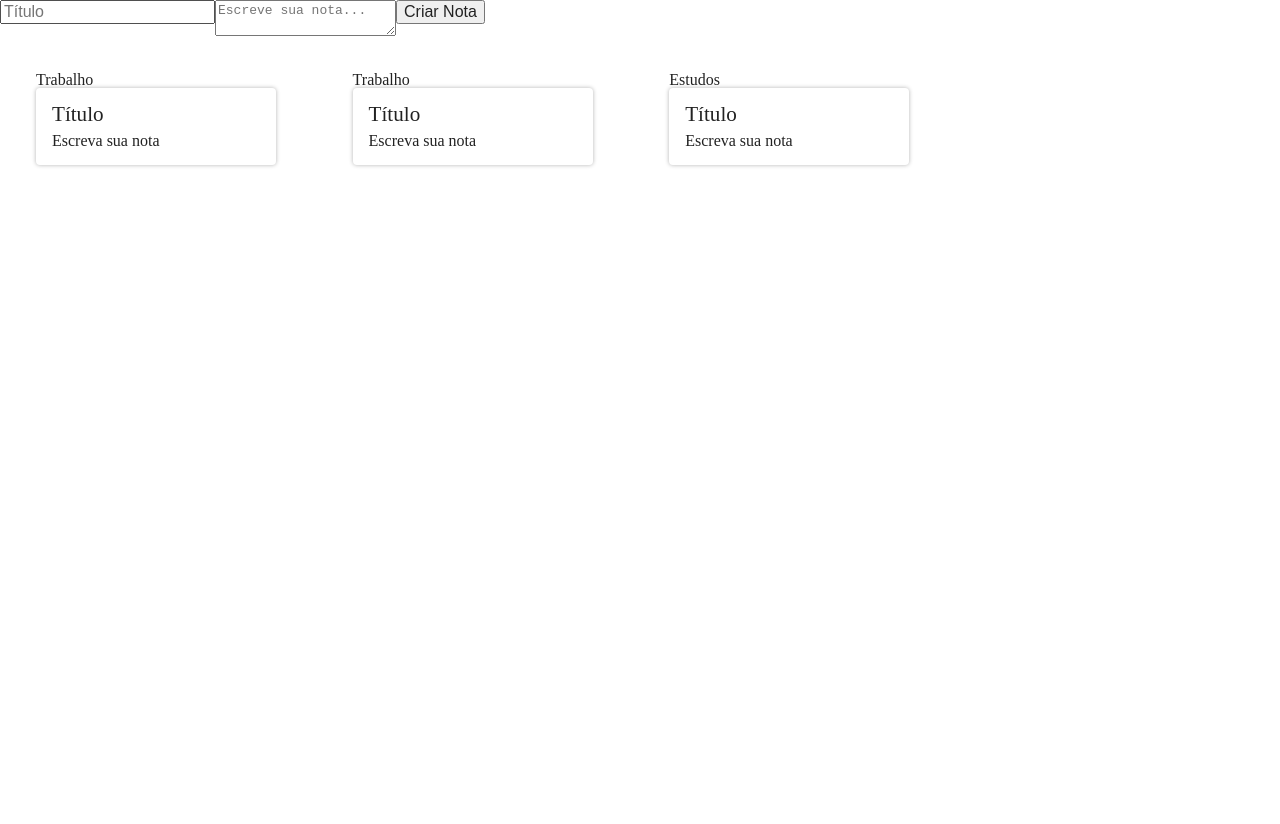
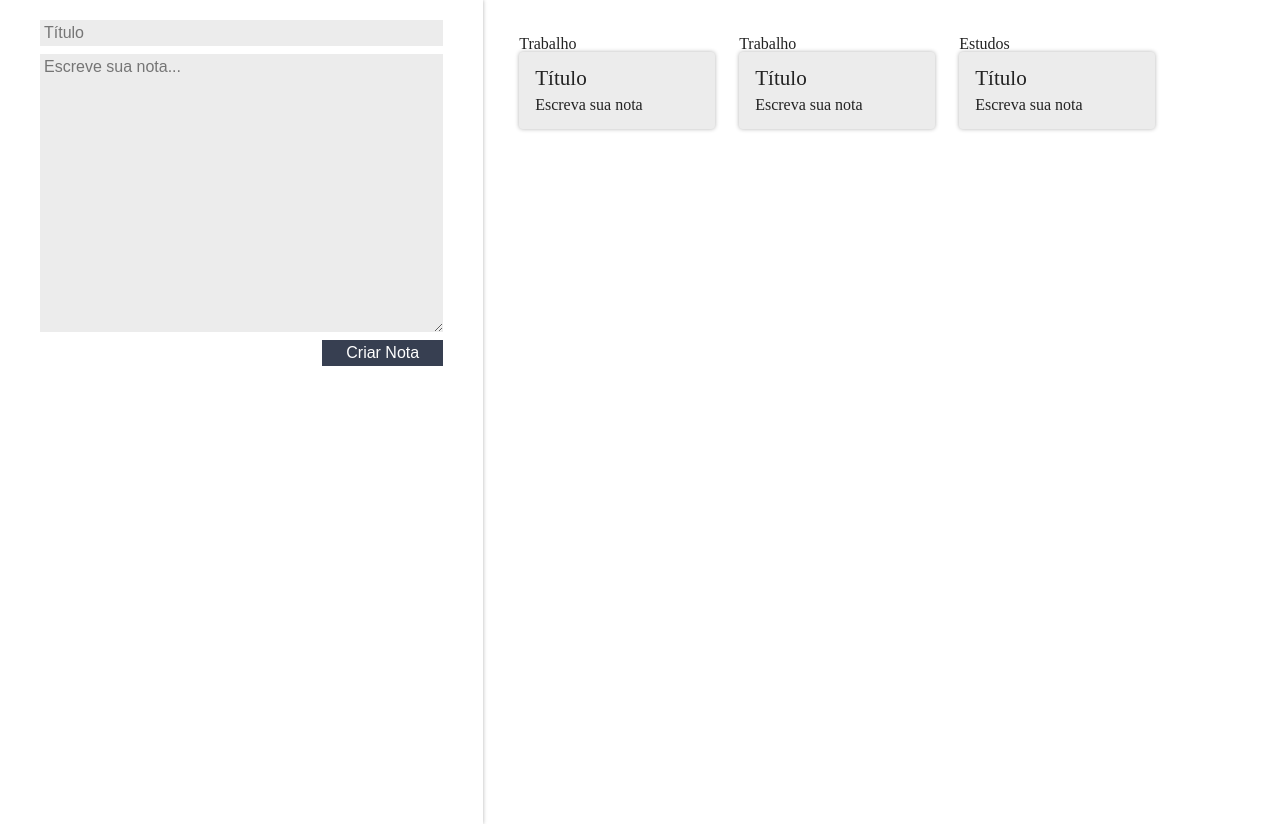
Before and after one commit to Iuri-Ribeiro/alura-react-ceep, a React (Create React App) app: page / in a window 1280 px wide. Before the commit the page ends 800 px from the top, so only its background shows below. Built offline with nearby package versions, Linux system fonts and the light colour scheme.

Commit message:
Aula 03.05 Organizando projeto

```diff
--- a/src/App.js
+++ b/src/App.js
@@ -1,12 +1,14 @@
 import React, { Component } from 'react';
-import ListaDeNotas from './components/ListaDeNotas/ListaDeNotas.jsx';
-import FormularioCadastro from './components/FormularioCadastro/FormularioCadastro.jsx';
+import ListaDeNotas from './components/ListaDeNotas';
+import FormularioCadastro from './components/FormularioCadastro';
+import './assets/index.css';
+import './assets/App.css';
 
 class App extends Component {
 
   render() {
     return (
-      <section>
+      <section className="conteudo">
         <FormularioCadastro />
         <ListaDeNotas />
       </section>
--- /dev/null
+++ b/src/assets/App.css
@@ -0,0 +1,11 @@
+.conteudo {
+    display: flex;
+  }
+
+  :root {
+    --primaria: #58a4b0;
+    --secundaria: #373f51;
+    --secundaria-ativa: #cccccc;
+    --fundo: #ffffff;
+    --fundo-detalhes: #ececec;
+  }
--- /dev/null
+++ b/src/components/CardNota/index.js
@@ -0,0 +1,3 @@
+import CardNota from './CardNota';
+
+export default CardNota;
--- a/src/components/FormularioCadastro/FormularioCadastro.jsx
+++ b/src/components/FormularioCadastro/FormularioCadastro.jsx
@@ -1,13 +1,14 @@
 import React, { Component } from 'react';
+import './estilo.css';
 
 class FormularioCadastro extends Component {
     state = {}
     render() {
         return (
-            <form>
-                <input type="text" placeholder="Título"></input>
-                <textarea placeholder="Escreve sua nota..." />
-                <button>Criar Nota</button>
+            <form className="form-cadastro">
+                <input type="text" placeholder="Título" className="form-cadastro_input"></input>
+                <textarea rows={15} placeholder="Escreve sua nota..." className="form-cadastro_input" />
+                <button className="form-cadastro_input form-cadastro_submit">Criar Nota</button>
             </form>
         );
     }
--- /dev/null
+++ b/src/components/FormularioCadastro/estilo.css
@@ -0,0 +1,29 @@
+.form-cadastro {
+  flex-grow: 2;
+  box-shadow: 0 0 4px rgba(0, 0, 0, 0.3);
+  z-index: 1;
+  min-height: 100vh;
+  display: flex;
+  flex-direction: column;
+  padding: 12px 40px;
+}
+.form-cadastro_input {
+  margin-top: 8px;
+  padding: 4px;
+  border: none;
+  background-color: var(--fundo-detalhes);
+  font-family: Arial, Helvetica, sans-serif;
+  font-weight: 100;
+}
+
+.form-cadastro_submit {
+  align-self: flex-end;
+  width: 30%;
+  background-color: var(--secundaria);
+  color: white;
+  font-weight: 400;
+}
+
+.form-cadastro_submit:active {
+  background-color: var(--secundaria-ativa);
+}
--- /dev/null
+++ b/src/components/FormularioCadastro/index.js
@@ -0,0 +1,3 @@
+import FormularioCadastro from './FormularioCadastro';
+
+export default FormularioCadastro;
--- a/src/components/ListaDeNotas/ListaDeNotas.jsx
+++ b/src/components/ListaDeNotas/ListaDeNotas.jsx
@@ -1,5 +1,5 @@
 import React, { Component } from 'react';
-import CardNota from '../CardNota/CardNota.jsx';
+import CardNota from '../CardNota';
 import './estilo.css';
 
 class ListaDeNotas extends Component {
--- /dev/null
+++ b/src/components/ListaDeNotas/index.js
@@ -0,0 +1,3 @@
+import ListaDeNotas from './ListaDeNotas';
+
+export default ListaDeNotas;
--- a/src/index.js
+++ b/src/index.js
@@ -1,6 +1,5 @@
 import React from 'react';
 import ReactDOM from 'react-dom';
-import './index.css';
 import App from './App';
 
 
```
Also changed, not shown: src/assets/index.css (renamed from src/index.css).
